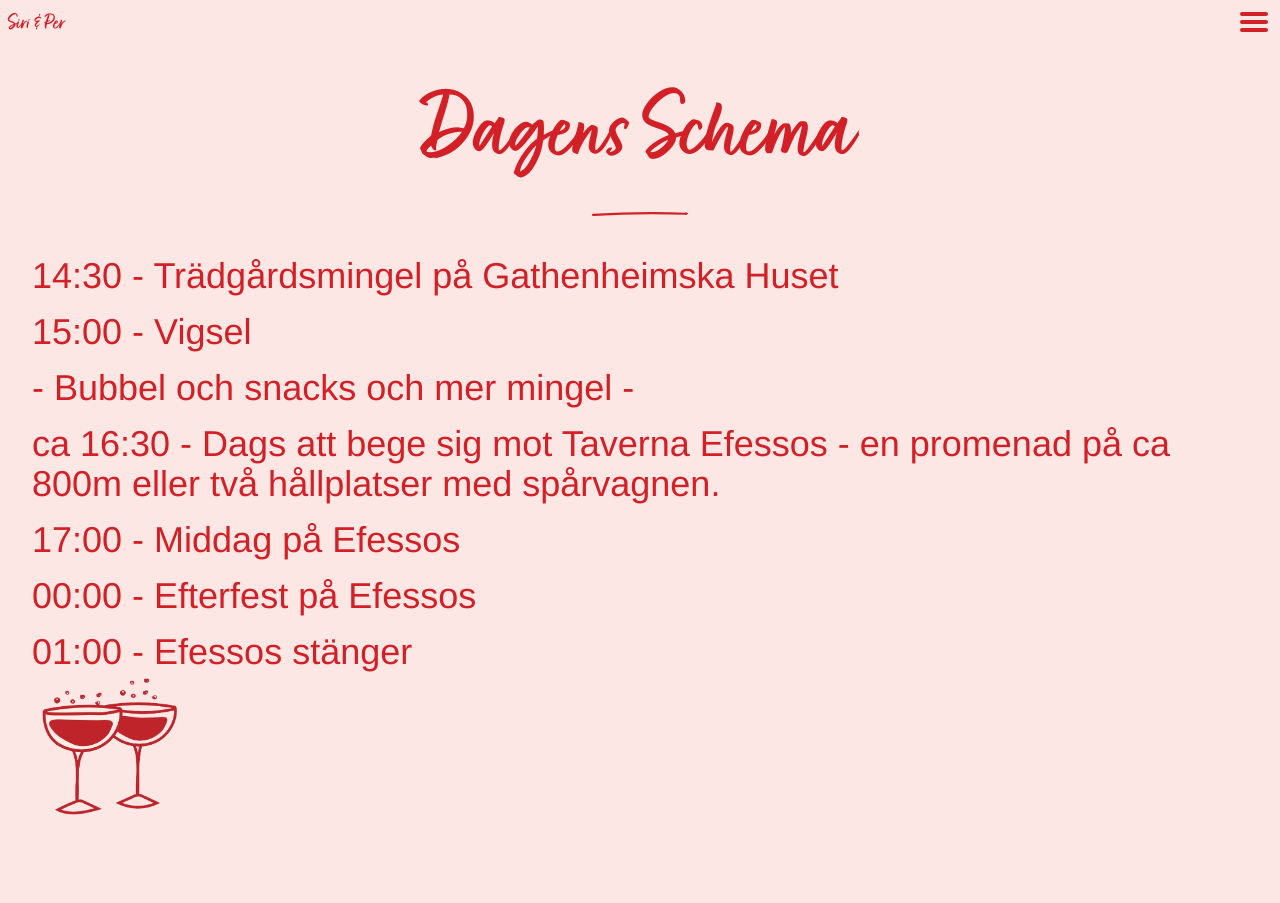
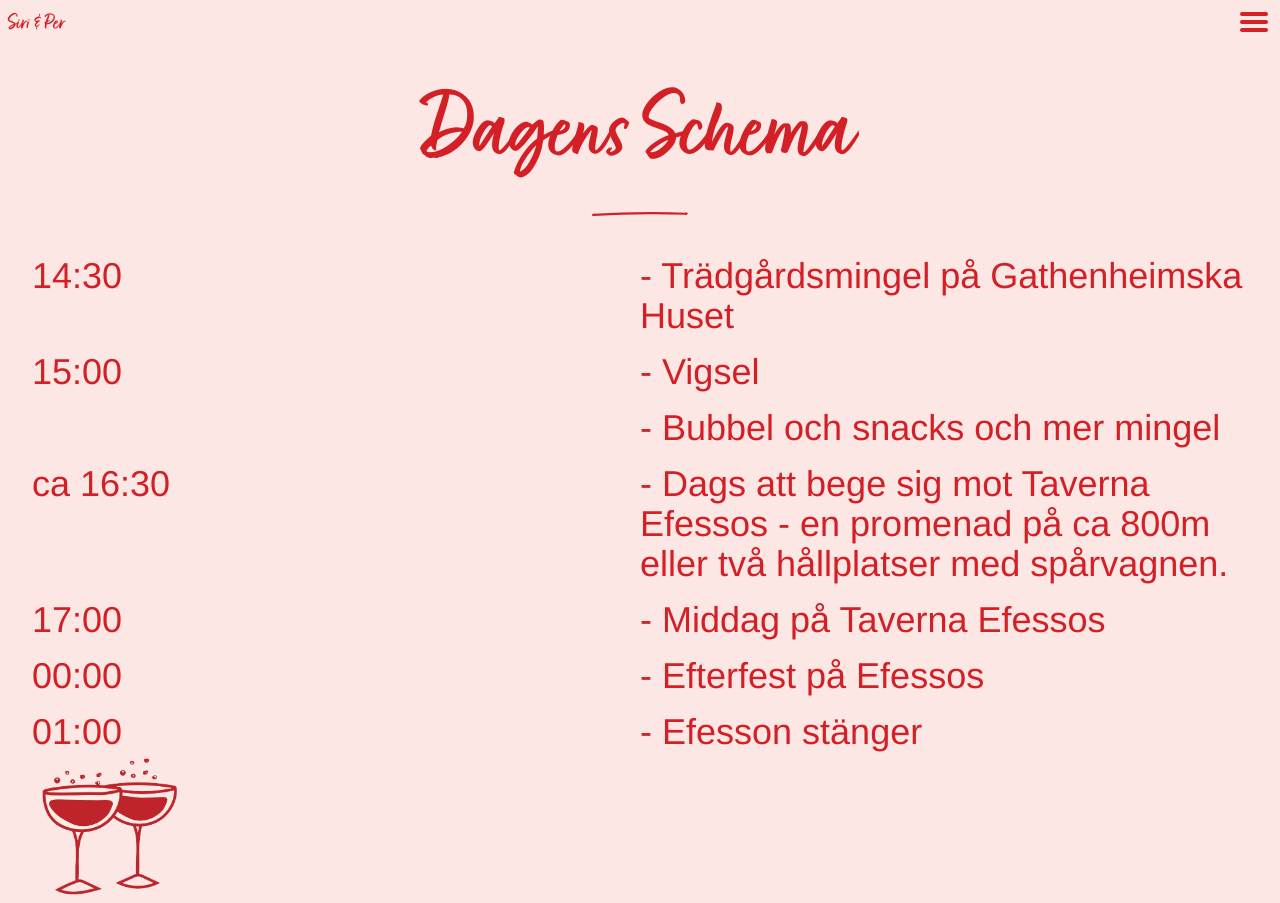
Before and after one commit to sirisayshello/perochsiri, a Next.js app: page /schema in a window 1280 px wide. Before the commit the page ends 823 px from the top, so only its background shows below. Built offline with nearby package versions, Linux system fonts and the light colour scheme.

Commit message:
schema design update wiop

```diff
--- a/src/app/schema/page.tsx
+++ b/src/app/schema/page.tsx
@@ -1,4 +1,12 @@
 import { SparklingWine } from "../components/SparklingWine";
+
+const ListItem = ({ time, info }: { time: string; info: string }) => {
+  return (
+    <li className="grid grid-cols-2">
+      <span className="">{time}</span> - {info}
+    </li>
+  );
+};
 
 export default function WishList() {
   return (
@@ -7,16 +15,19 @@ export default function WishList() {
         <h1>Dagens Schema</h1>
         <img src="/line.svg" alt="divider" className="w-24 mb-4" />
         <ul className="text-4xl flex flex-col mt-6 gap-4">
-          <li>14:30 - Trädgårdsmingel på Gathenheimska Huset</li>
-          <li>15:00 - Vigsel</li>
-          <li>- Bubbel och snacks och mer mingel -</li>
-          <li>
-            ca 16:30 - Dags att bege sig mot Taverna Efessos - en promenad på ca
-            800m eller två hållplatser med spårvagnen.
-          </li>
-          <li>17:00 - Middag på Efessos</li>
-          <li>00:00 - Efterfest på Efessos</li>
-          <li>01:00 - Efessos stänger</li>
+          <ListItem
+            time="14:30"
+            info="Trädgårdsmingel på Gathenheimska Huset"
+          />
+          <ListItem time="15:00" info="Vigsel" />
+          <ListItem time="" info="Bubbel och snacks och mer mingel" />
+          <ListItem
+            time="ca 16:30"
+            info="Dags att bege sig mot Taverna Efessos - en promenad på ca 800m eller två hållplatser med spårvagnen."
+          />
+          <ListItem time="17:00" info="Middag på Taverna Efessos" />
+          <ListItem time="00:00" info="Efterfest på Efessos" />
+          <ListItem time="01:00" info="Efesson stänger" />
         </ul>
       </div>
       <div>
```
